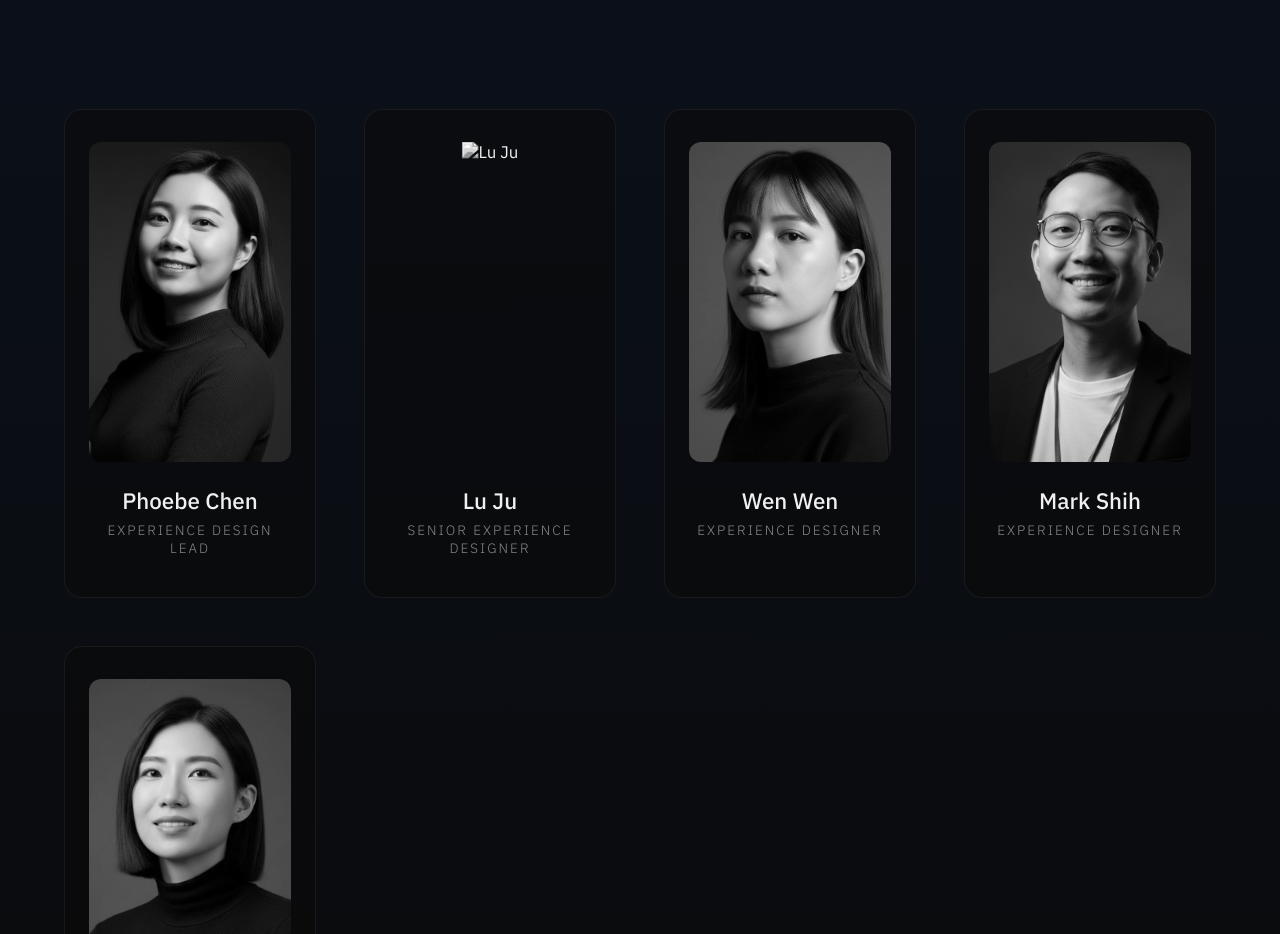
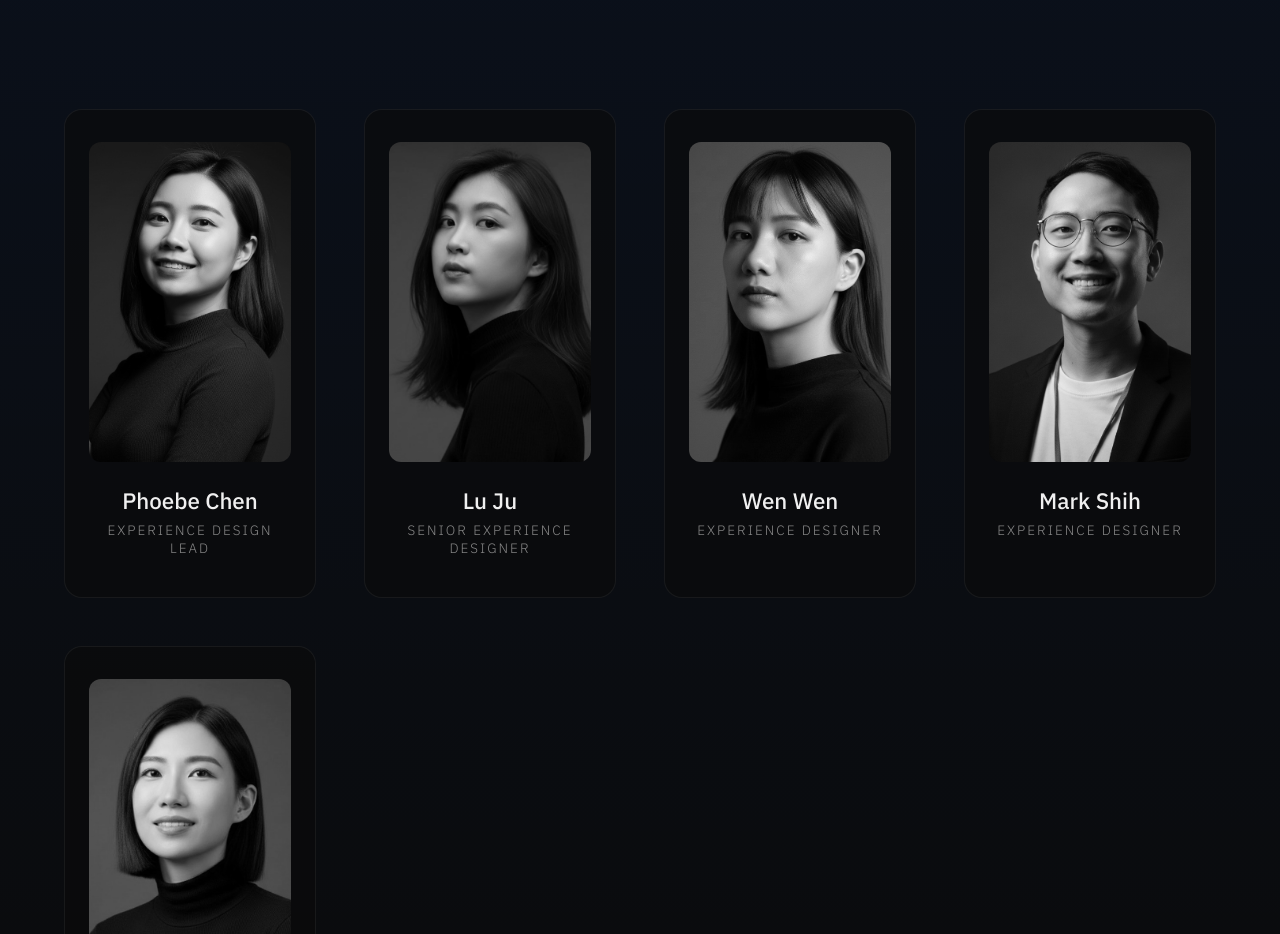
Before and after one commit to pywn402/IBM-Design-Website, a plain HTML site: page index.html in a window 1280 px wide. Shown: the part 9823-10757 px from the top of the page. Drawn offline with nearby package versions, Linux system fonts and the light colour scheme; files whose address does not match are found by name.

Commit message:
Update index.html

```diff
--- a/index.html
+++ b/index.html
@@ -1637,7 +1637,7 @@
         <!-- 成員 2 -->
         <div class="member hover-target">
             <div class="member-img-wrapper">
-                <img src="images/luju.png" alt="Lu Ju" class="member-img">
+                <img src="https://github.com/pywn402/IBM-Design-Website/blob/main/luju.png?raw=true" alt="Lu Ju" class="member-img">
             </div>
             <h3 class="member-name">Lu Ju</h3>
             <p class="member-role">Senior Experience Designer</p>
```
